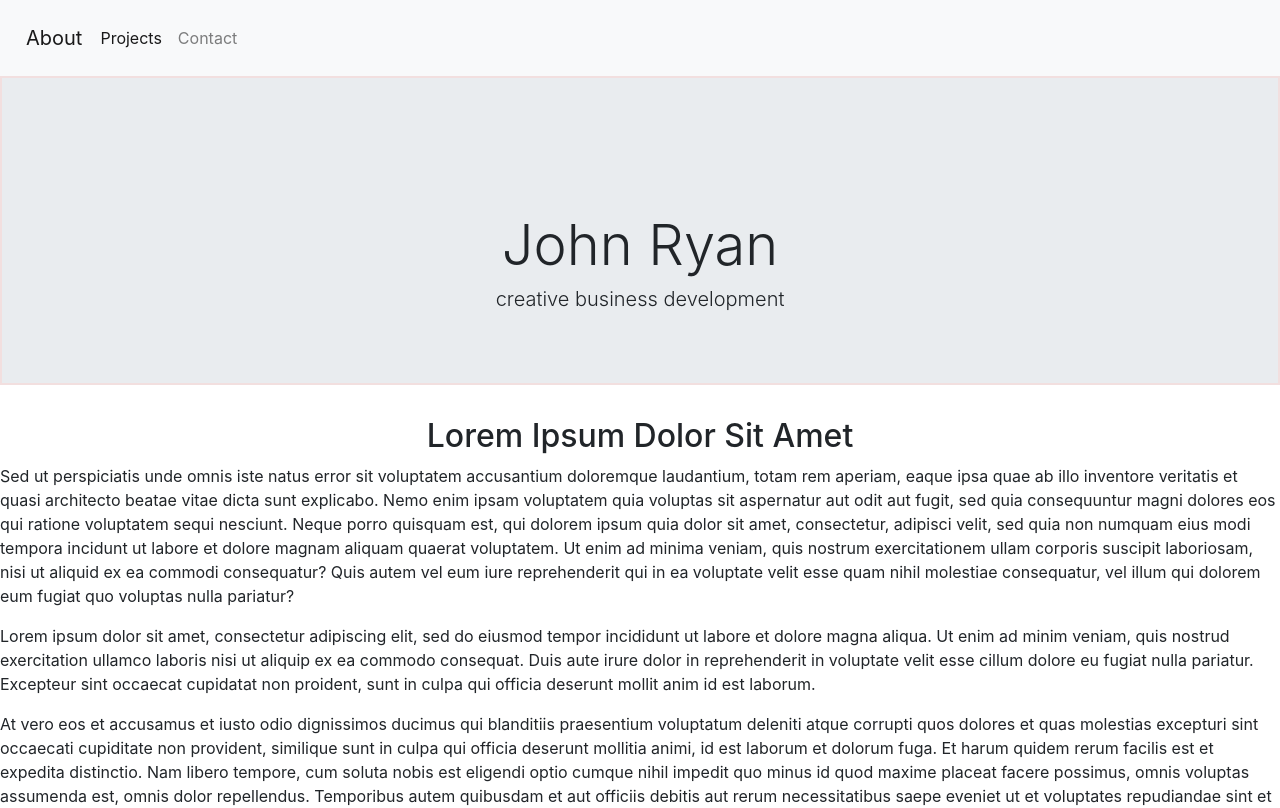
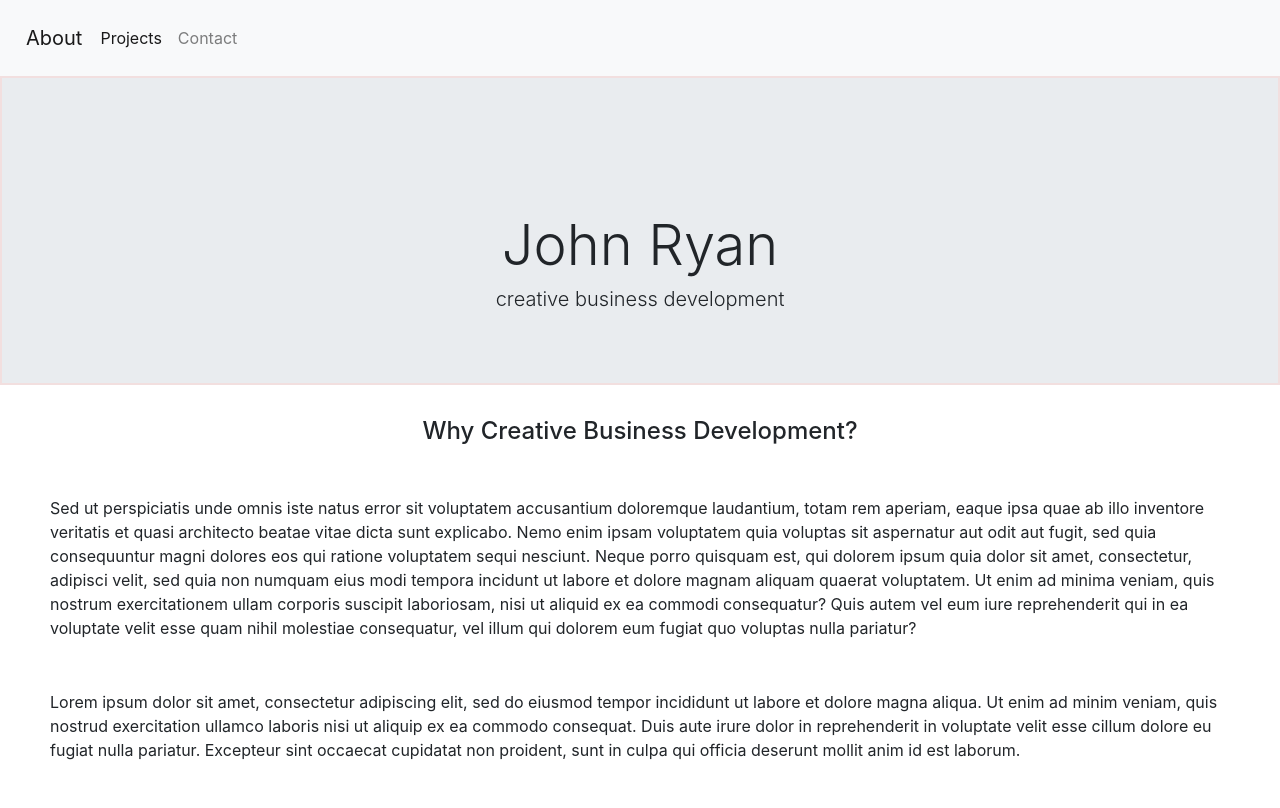
Before and after one commit to lizlevine/jr-react, a React (Create React App) app in the folder client/: page / in a window 1280 px wide. Shown: the top 808 px of the page. Built offline with nearby package versions, Linux system fonts and the light colour scheme.

Commit message:
feat: Addsection about creative bus dev

```diff
--- a/client/src/components/Section/Section.js
+++ b/client/src/components/Section/Section.js
@@ -5,7 +5,7 @@ import "./style.css";
 function Section() {
   return (
     <section className="section">
-      <h2>Lorem Ipsum Dolor Sit Amet</h2>
+      <h4>Why Creative Business Development?</h4>
       <p>
         Sed ut perspiciatis unde omnis iste natus error sit voluptatem accusantium doloremque
         laudantium, totam rem aperiam, eaque ipsa quae ab illo inventore veritatis et quasi
--- a/client/src/components/Section/style.css
+++ b/client/src/components/Section/style.css
@@ -1,5 +1,14 @@
 .main {
-    padding-top: 400px;
-    margin-top: 400px;
+  padding-top: 400px;
+  margin-top: 400px;
+}
 
+p {
+  margin: 50px;
+  /* margin-right: 50px;
+  margin-left: 50px; */
 }
+
+h4 {
+  text-align: center;
+}
```
